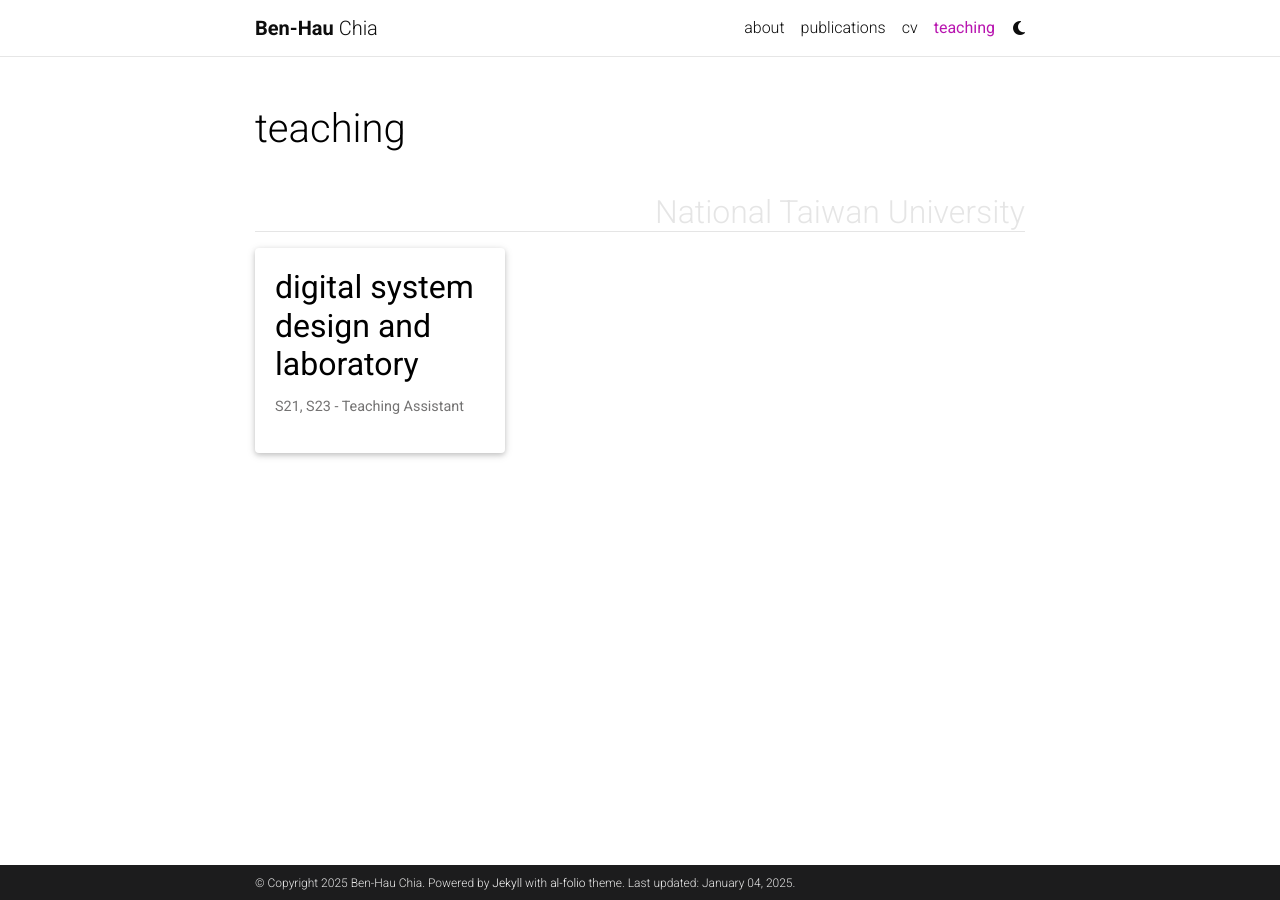
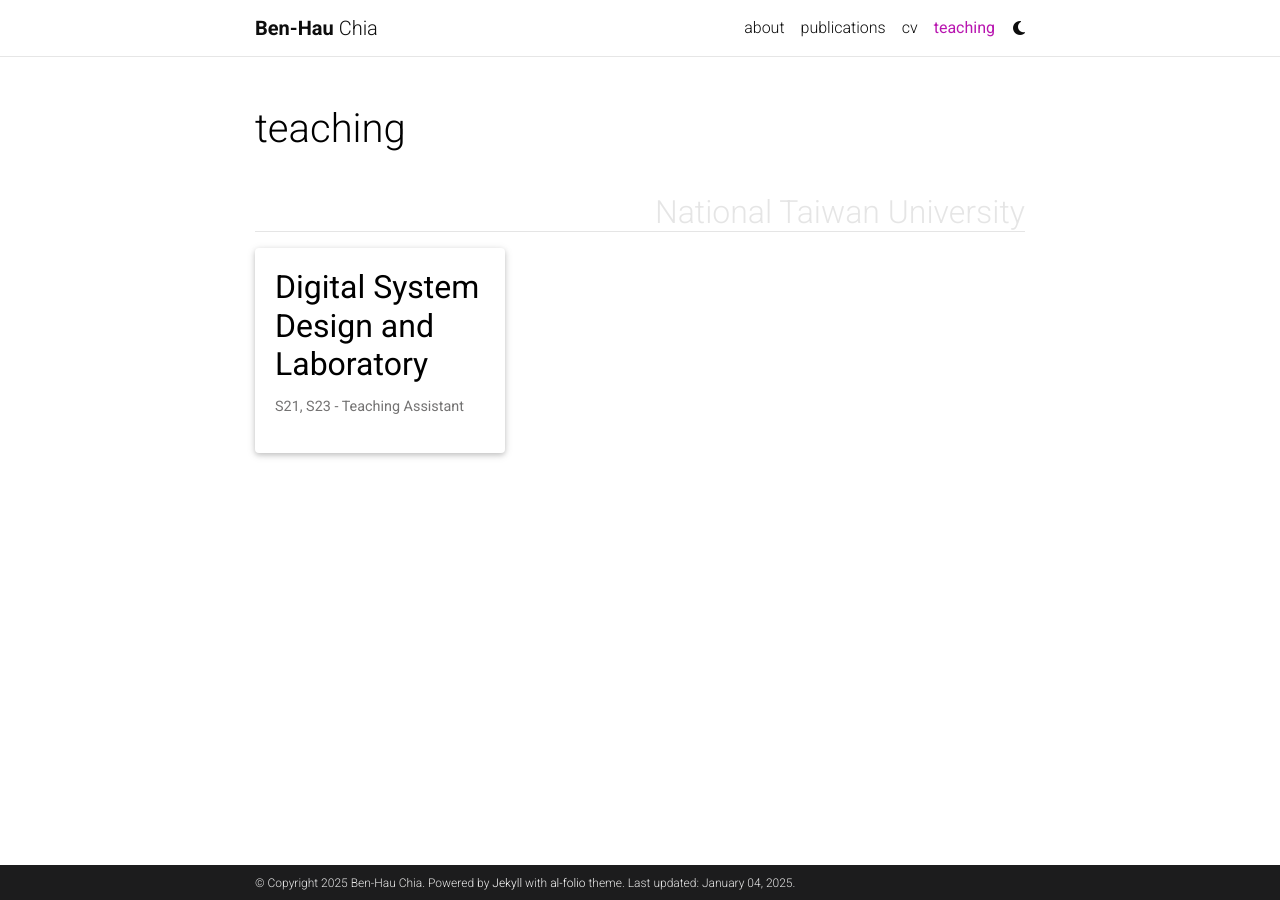
Before and after one commit to chiabhoward/chiabhoward.github.io, a Jekyll site: the page built from _pages/teaching.md, in a window 1280 px wide. Built offline with Jekyll 4.4.1, drawn with Linux system fonts in a browser that asks for light colours; comment, search, counter and statistics services are not loaded; a style sheet for code colours, icons or effects is not loaded.

Commit message:
cancel lowercase

```diff
--- a/_includes/projects.html
+++ b/_includes/projects.html
@@ -14,7 +14,7 @@
           alt="project thumbnail" -%}
         {%- endif %}
         <div class="card-body">
-          <h2 class="card-title text-lowercase">{{ project.title }}</h2>
+          <h2 class="card-title">{{ project.title }}</h2>
           <p class="card-text">{{ project.description }}</p>
           <div class="row ml-1 mr-1 p-0">
             {%- if project.github -%}
--- a/_includes/projects_horizontal.html
+++ b/_includes/projects_horizontal.html
@@ -15,7 +15,7 @@
         <div class="col-md-12">
         {%- endif -%}
           <div class="card-body">
-            <h3 class="card-title text-lowercase">{{ project.title }}</h3>
+            <h3 class="card-title">{{ project.title }}</h3>
             <p class="card-text">{{ project.description }}</p>
             <div class="row ml-1 mr-1 p-0">
               {%- if project.github -%}
```
